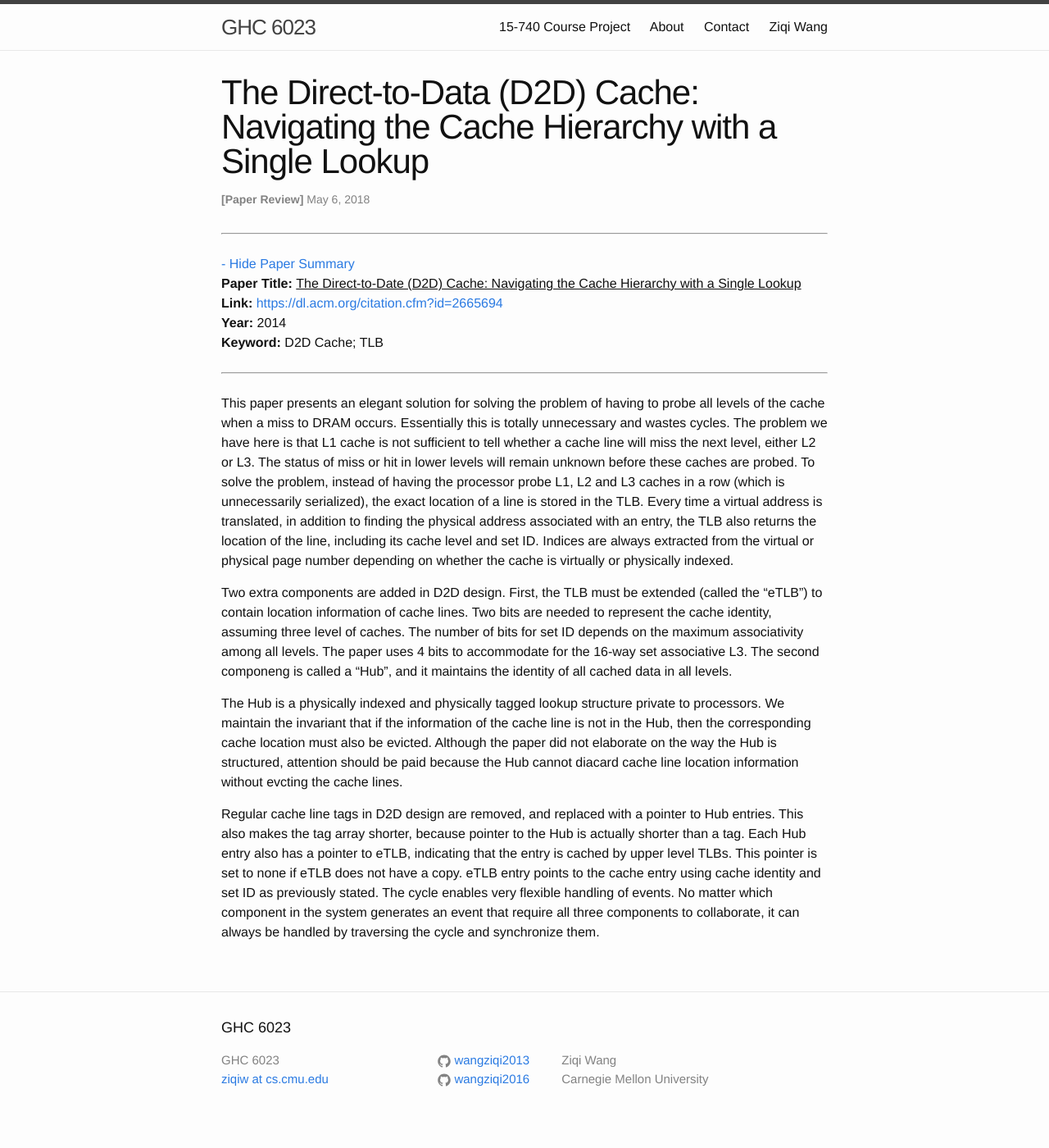
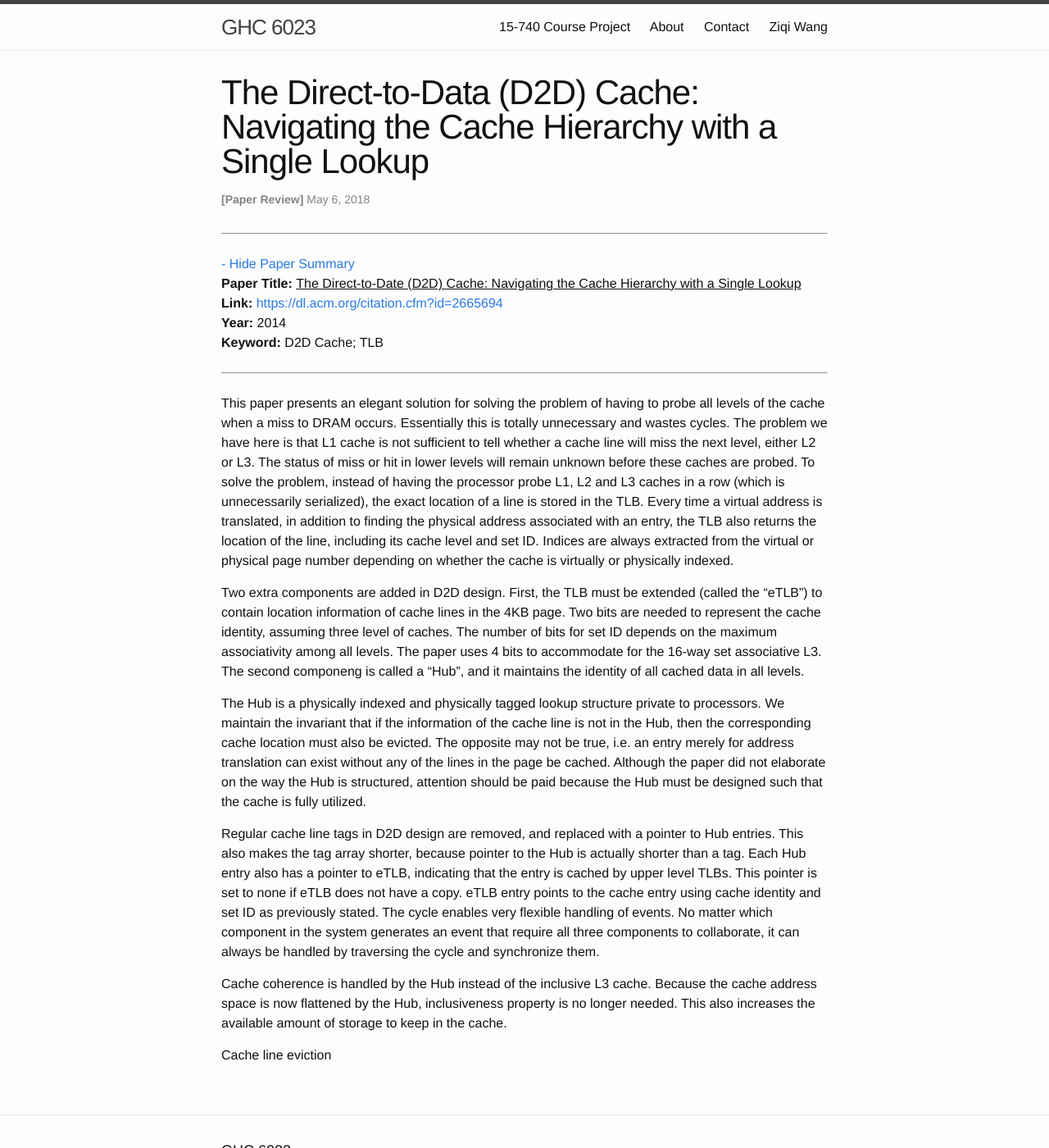
Before and after one commit to wangziqi2013/wangziqi2013.github.io, a Jekyll site: the page built from _posts/2018-05-05-The-D2D-Cache-Navigating-the-Cache-Hierarchy-with-a-Single-Lookup.markdown, in a window 1280 px wide and 1400 px high. Shown: the whole window at 82% size. Built offline with Jekyll 4.4.1, drawn with Linux system fonts in a browser that asks for light colours.

Commit message:
Small change

```diff
--- a/_posts/2018-05-05-The-D2D-Cache-Navigating-the-Cache-Hierarchy-with-a-Single-Lookup.markdown
+++ b/_posts/2018-05-05-The-D2D-Cache-Navigating-the-Cache-Hierarchy-with-a-Single-Lookup.markdown
@@ -20,16 +20,17 @@ returns the location of the line, including its cache level and set ID. Indices
 the virtual or physical page number depending on whether the cache is virtually or physically indexed.
 
 Two extra components are added in D2D design. First, the TLB must be extended (called the "eTLB") to contain
-location information of cache lines. Two bits are needed to represent the cache identity, assuming three level of caches.
+location information of cache lines in the 4KB page. Two bits are needed to represent the cache identity, assuming three level of caches.
 The number of bits for set ID depends on the maximum associativity among all levels. The paper uses 4 bits to accommodate for
 the 16-way set associative L3. The second componeng is called a "Hub", and it maintains the identity of all cached data
 in all levels.
 
 The Hub is a physically indexed and physically tagged lookup structure private to processors.
 We maintain the invariant that if the information of the cache line is not in the Hub, then the corresponding cache
-location must also be evicted.
-Although the paper did not elaborate on the way the Hub is structured, attention should be paid because the Hub cannot diacard
-cache line location information without evcting the cache lines.
+location must also be evicted. The opposite may not be true, i.e. an entry merely for address translation can exist
+without any of the lines in the page be cached.
+Although the paper did not elaborate on the way the Hub is structured, attention should be paid because the Hub must be
+designed such that the cache is fully utilized.
 
 Regular cache line tags in D2D design are removed, and replaced with a pointer to Hub entries. This
 also makes the tag array shorter, because pointer to the Hub is actually shorter than a tag. Each Hub entry also has
@@ -38,3 +39,9 @@ does not have a copy. eTLB entry points to the cache entry using cache identity
 The cycle enables very flexible handling of events. No matter which component in the
 system generates an event that require all three components to collaborate, it can always be handled by traversing
 the cycle and synchronize them.
+
+Cache coherence is handled by the Hub instead of the inclusive L3 cache. Because the cache address space is now
+flattened by the Hub, inclusiveness property is no longer needed. This also increases the available amount of storage
+to keep in the cache.
+
+Cache line eviction
```
